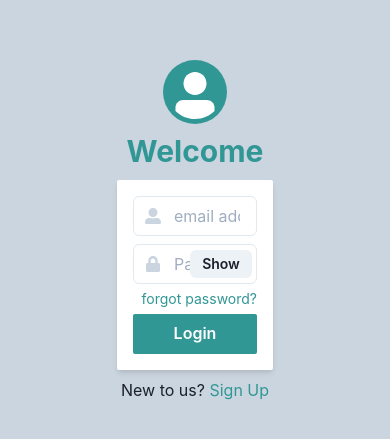
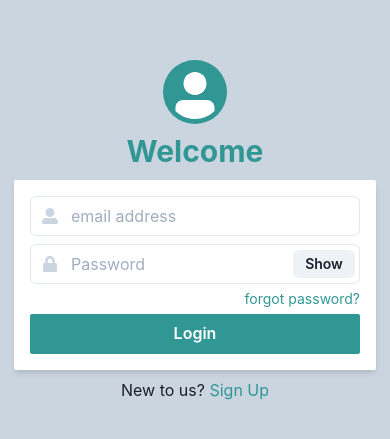
Before and after one commit to synthetic-borealis/auth-exercise, a React (Create React App) app in the folder client/: page / in a window 390 px wide. Shown: the part 191-630 px from the top of the page. Built offline with nearby package versions, Linux system fonts and the light colour scheme.

Commit message:
Improve responsiveness

```diff
--- a/client/src/components/LoginScreen.tsx
+++ b/client/src/components/LoginScreen.tsx
@@ -51,7 +51,6 @@ const LoginScreen: React.FC<ILoginScreenProps> = ({ onLoginSuccess }) => {
   }
 
   function handleLoginFailure(statusCode: number = 401) {
-    console.log('I am here!');
     toast({
       title: 'Login error',
       description:
@@ -83,15 +82,15 @@ const LoginScreen: React.FC<ILoginScreenProps> = ({ onLoginSuccess }) => {
 
   return (
     <Center bg="gray.300" width="100%" height="100vh">
-      <VStack width="40%">
+      <VStack>
         <Avatar size="lg" bg="teal.500" />
         <Heading color="teal.500">Welcome</Heading>
         <Box
           bg="white"
-          width="100%"
           padding="1rem"
           boxShadow="md"
           borderRadius="sm"
+          minWidth={{base: "90%", md: "580px"}}
         >
           <form onSubmit={handleLogin}>
             <VStack gap="0.5rem">
```
